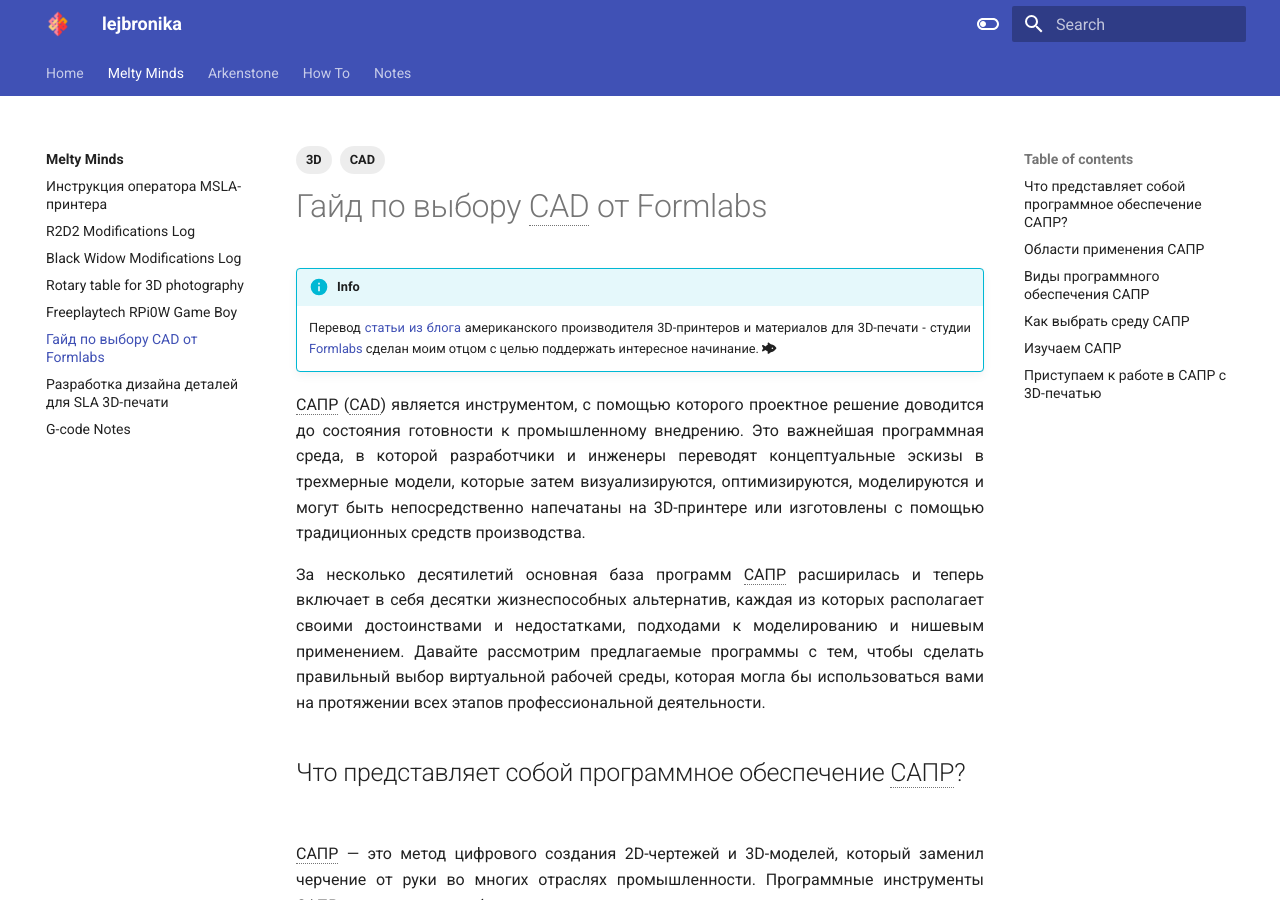
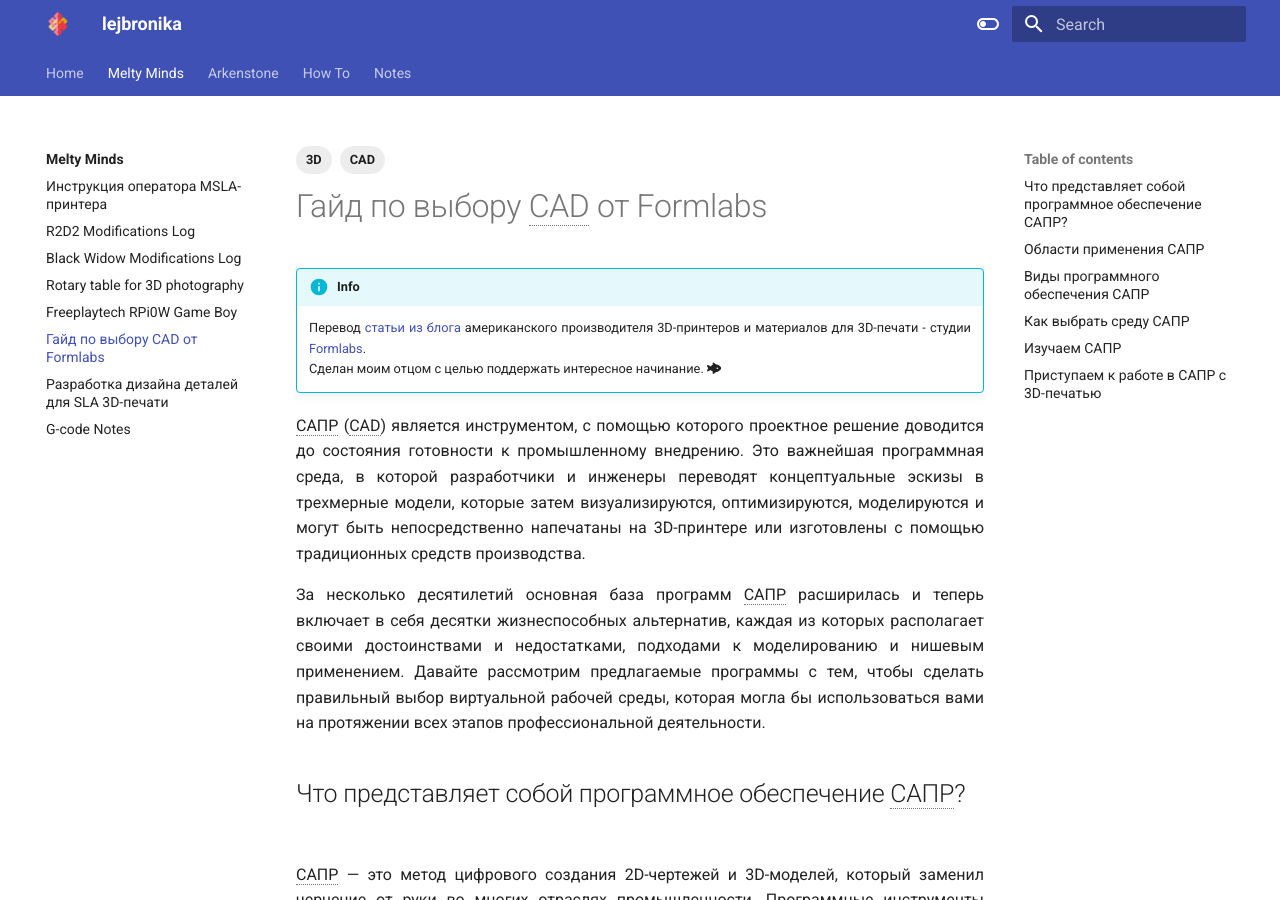
Before and after one commit to lejbronika/knowledge_base, an MkDocs documentation site: the page built from docs/meltyminds/ru_choosing_cad_software_formlabs.md, in a window 1280 px wide and 900 px high. Built offline with MkDocs 1.6.1 and Material for MkDocs 9.7.7, drawn with Linux system fonts in a browser that asks for light colours.

```diff
--- a/docs/meltyminds/ru_choosing_cad_software_formlabs.md
+++ b/docs/meltyminds/ru_choosing_cad_software_formlabs.md
@@ -7,7 +7,8 @@ tags:
 # Гайд по выбору CAD от Formlabs
 
 !!! info
-    Перевод [статьи из блога](https://formlabs.com/blog/cad-software/) американского производителя 3D-принтеров и материалов для 3D-печати - студии [Formlabs](https://formlabs.com/company/) сделан моим отцом с целью поддержать интересное начинание. :fontawesome-solid-fish-fins:
+    Перевод [статьи из блога](https://formlabs.com/blog/cad-software/) американского производителя 3D-принтеров и материалов для 3D-печати - студии [Formlabs](https://formlabs.com/company/).
+    Сделан моим отцом с целью поддержать интересное начинание. :fontawesome-solid-fish-fins:
 
 САПР (CAD) является инструментом, с помощью которого проектное решение доводится до состояния готовности к промышленному внедрению. Это важнейшая программная среда, в которой разработчики и инженеры переводят концептуальные эскизы в трехмерные модели, которые затем визуализируются, оптимизируются, моделируются и могут быть непосредственно напечатаны на 3D-принтере или изготовлены с помощью традиционных средств производства.
 
```
Also changed, not shown: docs/meltyminds/ru_design_parts_for_sla_printing.md (+2 -1 lines).
